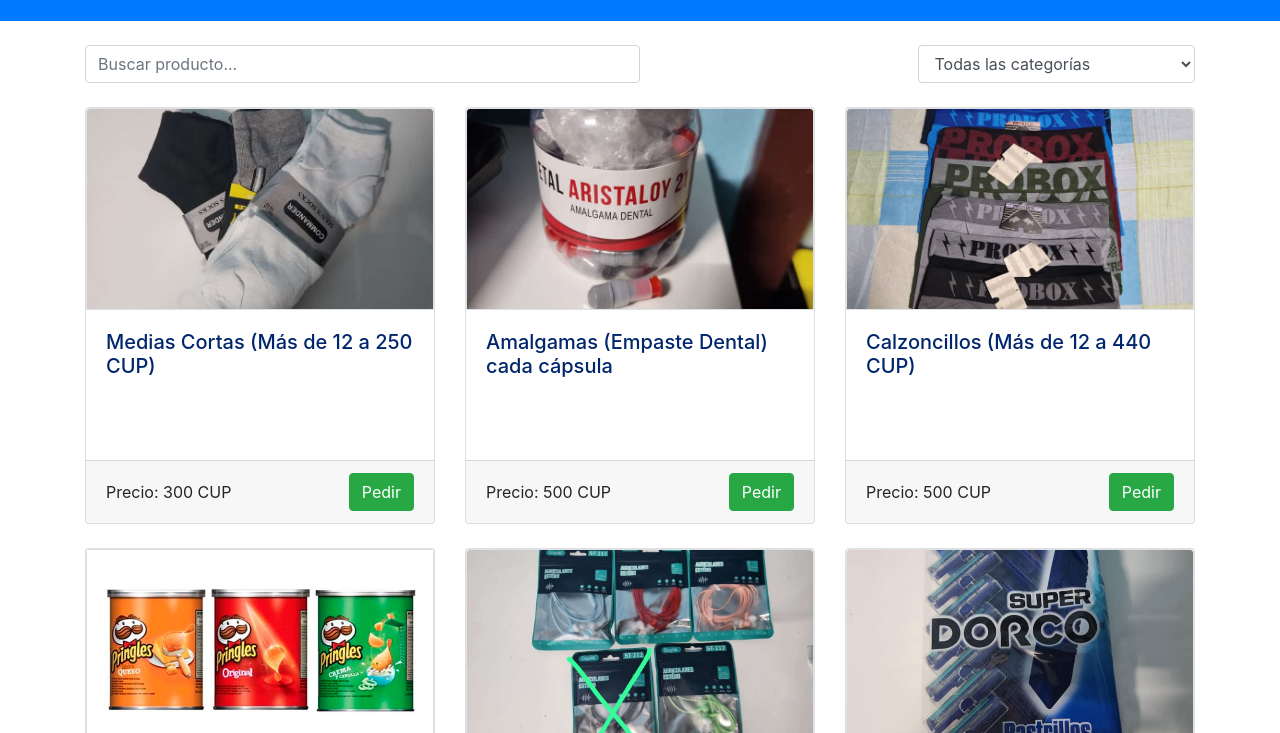
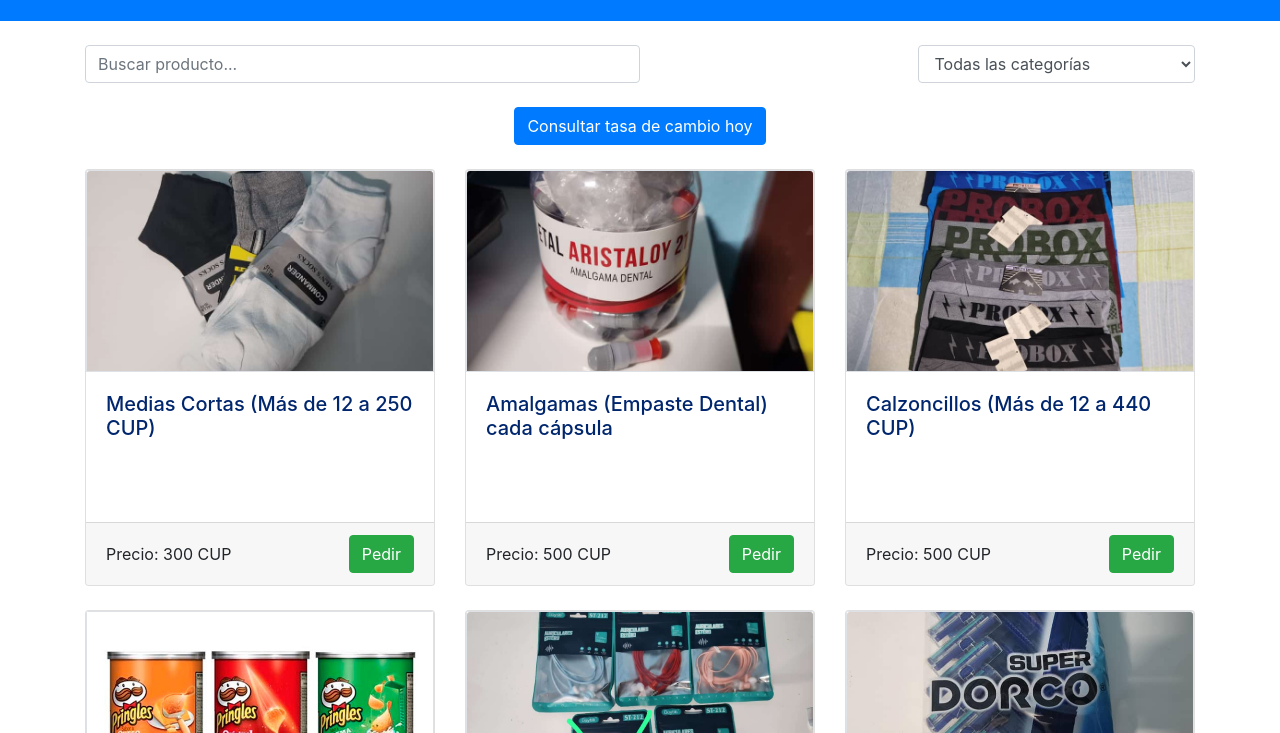
Before and after one commit to Liamir21/Catalogo, a plain HTML site: page index.html in a window 1280 px wide. Shown: the part 67-800 px from the top of the page. Drawn offline with nearby package versions, Linux system fonts and the light colour scheme.

Commit message:
tasacambio

```diff
--- a/index.html
+++ b/index.html
@@ -31,6 +31,10 @@
                 <option value="Otros">Otros</option>
             </select>
         </div>
+        <!-- Botón de consulta de tasa de cambio -->
+        <div class="d-flex justify-content-center mb-4">
+            <a href="https://eltoque.com/tasas-de-cambio-de-moneda-en-cuba-hoy" target="_blank" class="btn btn-primary">Consultar tasa de cambio hoy</a>
+        </div>
         <div class="row" id="product-list">
         </div>
     </main>
```
